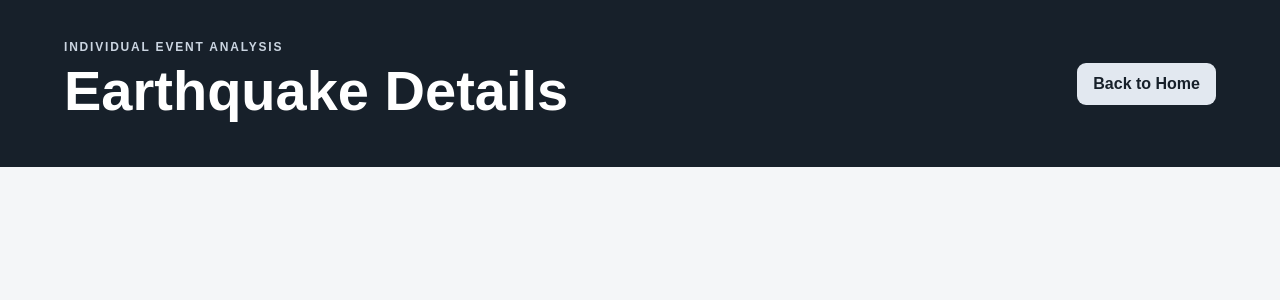
After one commit to lbx554/Earthquake-Monitor, a Flask app: template templates/earthquake_detail.html in a window 1280 px wide. The commit adds this page. Shown: the top 300 px of the page. Run offline with Flask 3, Linux system fonts and the light colour scheme; the template is opened without the code that fills it, so the values that code supplies are empty.

Commit message:
Add earthquake detail page with analysis and visualization

```diff
--- a/app.py
+++ b/app.py
@@ -4,10 +4,15 @@ from datetime import datetime, timezone
 from pathlib import Path
 from typing import Any
 
+import matplotlib
+
+matplotlib.use("Agg")
+
+import matplotlib.pyplot as plt
 import numpy as np
 import pandas as pd
 import requests
-from flask import Flask, jsonify, render_template, send_file
+from flask import Flask, abort, jsonify, render_template, send_file, url_for
 
 app = Flask(__name__)
 
@@ -16,6 +21,7 @@ USGS_FEED_URL = (
 )
 DATA_DIR = Path("data")
 CSV_PATH = DATA_DIR / "earthquakes.csv"
+GENERATED_DIR = Path("static/generated")
 
 
 def fetch_earthquakes() -> list[dict[str, Any]]:
@@ -42,9 +48,13 @@ def fetch_earthquakes() -> list[dict[str, Any]]:
                 tz=timezone.utc,
             ).isoformat()
 
+        event_id = feature.get("id")
+        if not event_id:
+            continue
+
         earthquakes.append(
             {
-                "id": feature.get("id"),
+                "id": event_id,
                 "magnitude": properties.get("mag"),
                 "location": properties.get("place") or "Unknown location",
                 "depth_km": coordinates[2],
@@ -61,10 +71,7 @@ def fetch_earthquakes() -> list[dict[str, Any]]:
 def earthquakes_to_dataframe(
     earthquakes: list[dict[str, Any]],
 ) -> pd.DataFrame:
-    """
-    Convert earthquake records into a cleaned pandas DataFrame.
-    """
-
+    """Convert earthquake records into a cleaned pandas DataFrame."""
     columns = [
         "id",
         "magnitude",
@@ -76,22 +83,12 @@ def earthquakes_to_dataframe(
         "details_url",
     ]
 
-    dataframe = pd.DataFrame(
-        earthquakes,
-        columns=columns,
-    )
+    dataframe = pd.DataFrame(earthquakes, columns=columns)
 
     if dataframe.empty:
         return dataframe
 
-    numeric_columns = [
-        "magnitude",
-        "depth_km",
-        "longitude",
-        "latitude",
-    ]
-
-    for column in numeric_columns:
+    for column in ["magnitude", "depth_km", "longitude", "latitude"]:
         dataframe[column] = pd.to_numeric(
             dataframe[column],
             errors="coerce",
@@ -106,52 +103,27 @@ def earthquakes_to_dataframe(
     return dataframe
 
 
-def save_to_csv(
-    earthquakes: list[dict[str, Any]],
-) -> Path:
-    """
-    Save earthquake data using pandas.
-    """
-
+def save_to_csv(earthquakes: list[dict[str, Any]]) -> Path:
+    """Save earthquake data using pandas."""
     DATA_DIR.mkdir(exist_ok=True)
-
-    dataframe = earthquakes_to_dataframe(
-        earthquakes
-    )
-
-    dataframe.to_csv(
-        CSV_PATH,
-        index=False,
-    )
-
+    dataframe = earthquakes_to_dataframe(earthquakes)
+    dataframe.to_csv(CSV_PATH, index=False)
     return CSV_PATH
 
 
-def safe_float(
-    value: Any,
-    decimals: int = 2,
-) -> float | None:
-    """
-    Convert NumPy/pandas values into normal Python floats
-    for JSON serialization.
-    """
-
+def safe_float(value: Any, decimals: int = 2) -> float | None:
+    """Convert NumPy/pandas values into JSON-safe Python floats."""
     if value is None or pd.isna(value):
         return None
 
-    return round(
-        float(value),
-        decimals,
-    )
+    return round(float(value), decimals)
 
 
 def calculate_statistics(
     earthquakes: list[dict[str, Any]],
 ) -> dict[str, Any]:
-
-    dataframe = earthquakes_to_dataframe(
-        earthquakes
-    )
+    """Calculate statistics for the entire current earthquake feed."""
+    dataframe = earthquakes_to_dataframe(earthquakes)
 
     if dataframe.empty:
         return {
@@ -168,140 +140,245 @@ def calculate_statistics(
     magnitudes = dataframe["magnitude"].dropna()
     depths = dataframe["depth_km"].dropna()
 
-    #largest_index = magnitudes.idxmax()
     largest_location = None
-
     if not magnitudes.empty:
         largest_index = magnitudes.idxmax()
-        largest_location = dataframe.loc[
-            largest_index,
-            "location",
-        ]
+        largest_location = dataframe.loc[largest_index, "location"]
 
     return {
-
         "count": int(len(dataframe)),
-
-        "average_magnitude":
-            safe_float(
-                np.mean(magnitudes)
-            ),
-
-        "median_magnitude":
-            safe_float(
-                np.median(magnitudes)
-            ),
-
-        "minimum_magnitude":
-            safe_float(
-                np.min(magnitudes)
-            ),
-
-        "maximum_magnitude":
-            safe_float(
-                np.max(magnitudes)
-            ),
-
-        "average_depth_km":
-            safe_float(
-                np.mean(depths)
-            ),
-
-        "maximum_depth_km":
-            safe_float(
-                np.max(depths)
-            ),
-
+        "average_magnitude": (
+            safe_float(np.mean(magnitudes)) if not magnitudes.empty else None
+        ),
+        "median_magnitude": (
+            safe_float(np.median(magnitudes)) if not magnitudes.empty else None
+        ),
+        "minimum_magnitude": (
+            safe_float(np.min(magnitudes)) if not magnitudes.empty else None
+        ),
+        "maximum_magnitude": (
+            safe_float(np.max(magnitudes)) if not magnitudes.empty else None
+        ),
+        "average_depth_km": (
+            safe_float(np.mean(depths)) if not depths.empty else None
+        ),
+        "maximum_depth_km": (
+            safe_float(np.max(depths)) if not depths.empty else None
+        ),
         "largest_location": largest_location,
     }
+
+
+def find_earthquake(
+    earthquakes: list[dict[str, Any]],
+    event_id: str,
+) -> dict[str, Any] | None:
+    """Find one earthquake by its USGS event ID."""
+    return next(
+        (earthquake for earthquake in earthquakes if earthquake["id"] == event_id),
+        None,
+    )
+
+
+def percentile_rank(series: pd.Series, value: Any) -> float | None:
+    """Return the percentage of feed values less than or equal to a value."""
+    clean_series = series.dropna()
+
+    if clean_series.empty or value is None or pd.isna(value):
+        return None
+
+    return safe_float((clean_series <= float(value)).mean() * 100)
+
+
+def calculate_event_statistics(
+    earthquake: dict[str, Any],
+    earthquakes: list[dict[str, Any]],
+) -> dict[str, Any]:
+    """Compare one earthquake with all events in the current USGS feed."""
+    dataframe = earthquakes_to_dataframe(earthquakes)
+
+    magnitudes = dataframe["magnitude"].dropna()
+    depths = dataframe["depth_km"].dropna()
+
+    magnitude = earthquake.get("magnitude")
+    depth = earthquake.get("depth_km")
+
+    average_magnitude = np.mean(magnitudes) if not magnitudes.empty else None
+    average_depth = np.mean(depths) if not depths.empty else None
+
+    return {
+        "feed_count": int(len(dataframe)),
+        "magnitude_percentile": percentile_rank(magnitudes, magnitude),
+        "depth_percentile": percentile_rank(depths, depth),
+        "feed_average_magnitude": safe_float(average_magnitude),
+        "feed_average_depth_km": safe_float(average_depth),
+        "magnitude_difference_from_average": (
+            safe_float(float(magnitude) - float(average_magnitude))
+            if magnitude is not None and average_magnitude is not None
+            else None
+        ),
+        "depth_difference_from_average_km": (
+            safe_float(float(depth) - float(average_depth))
+            if depth is not None and average_depth is not None
+            else None
+        ),
+    }
+
+
+def generate_event_visualization(
+    earthquake: dict[str, Any],
+    earthquakes: list[dict[str, Any]],
+) -> str:
+    """Create a scatter plot highlighting one event in the current feed."""
+    dataframe = earthquakes_to_dataframe(earthquakes)
+    plot_data = dataframe.dropna(subset=["magnitude", "depth_km"])
+
+    GENERATED_DIR.mkdir(parents=True, exist_ok=True)
+
+    event_id = earthquake["id"]
+    safe_event_id = "".join(
+        character for character in event_id if character.isalnum() or character in "-_"
+    )
+    filename = f"earthquake_{safe_event_id}.png"
+    output_path = GENERATED_DIR / filename
+
+    figure, axis = plt.subplots(figsize=(5.5, 3.5))
+
+    if not plot_data.empty:
+        axis.scatter(
+            plot_data["magnitude"],
+            plot_data["depth_km"],
+            alpha=0.35,
+            label="Other earthquakes",
+        )
+
+    magnitude = earthquake.get("magnitude")
+    depth = earthquake.get("depth_km")
+
+    if magnitude is not None and depth is not None:
+        axis.scatter(
+            [magnitude],
+            [depth],
+            s=180,
+            marker="*",
+            label="Selected earthquake",
+        )
+
+    axis.set_title("Selected Earthquake Compared with Current Feed")
+    axis.set_xlabel("Magnitude")
+    axis.set_ylabel("Depth (km)")
+    axis.invert_yaxis()
+    axis.grid(alpha=0.25)
+    axis.legend()
+    figure.tight_layout()
+    figure.savefig(output_path, dpi=150)
+    plt.close(figure)
+
+    return url_for("static", filename=f"generated/{filename}")
+
 
 @app.get("/")
 def index():
     return render_template("index.html")
 
 
+@app.get("/earthquake/<event_id>")
+def earthquake_detail(event_id: str):
+    """Display statistics and a visualization for one earthquake."""
+    try:
+        earthquakes = fetch_earthquakes()
+    except requests.RequestException as exc:
+        return render_template(
+            "earthquake_detail.html",
+            earthquake=None,
+            event_statistics=None,
+            visualization_url=None,
+            error=f"Unable to contact USGS: {exc}",
+        ), 502
+
+    earthquake = find_earthquake(earthquakes, event_id)
+
+    if earthquake is None:
+        abort(404, description="Earthquake event not found in the current feed.")
+
+    event_statistics = calculate_event_statistics(earthquake, earthquakes)
+    visualization_url = generate_event_visualization(earthquake, earthquakes)
+
+    return render_template(
+        "earthquake_detail.html",
+        earthquake=earthquake,
+        event_statistics=event_statistics,
+        visualization_url=visualization_url,
+        error=None,
+    )
+
+
 @app.get("/api/earthquakes")
 def earthquakes_api():
     try:
         earthquakes = fetch_earthquakes()
+        return jsonify({"earthquakes": earthquakes})
+    except requests.RequestException as exc:
+        return jsonify({"error": f"Unable to contact USGS: {exc}"}), 502
 
-        return jsonify(
-            {
-                "earthquakes": earthquakes
-            }
-        )
 
+@app.get("/api/earthquakes/<event_id>")
+def earthquake_detail_api(event_id: str):
+    """Return one earthquake and its contextual statistics as JSON."""
+    try:
+        earthquakes = fetch_earthquakes()
     except requests.RequestException as exc:
-        return jsonify(
-            {
-                "error": f"Unable to contact USGS: {exc}"
-            }
-        ), 502
+        return jsonify({"error": f"Unable to contact USGS: {exc}"}), 502
+
+    earthquake = find_earthquake(earthquakes, event_id)
+
+    if earthquake is None:
+        return jsonify({"error": "Earthquake event not found."}), 404
+
+    return jsonify(
+        {
+            "earthquake": earthquake,
+            "statistics": calculate_event_statistics(
+                earthquake,
+                earthquakes,
+            ),
+        }
+    )
 
 
 @app.get("/api/statistics")
 def statistics_api():
     try:
         earthquakes = fetch_earthquakes()
-
-        statistics = calculate_statistics(
-            earthquakes
-        )
-
-        return jsonify(statistics)
-
+        return jsonify(calculate_statistics(earthquakes))
     except requests.RequestException as exc:
-        return jsonify(
-            {
-                "error": f"Unable to contact USGS: {exc}"
-            }
-        ), 502
+        return jsonify({"error": f"Unable to contact USGS: {exc}"}), 502
 
 
 @app.post("/api/download")
 def download_api():
     try:
         earthquakes = fetch_earthquakes()
-
-        csv_path = save_to_csv(
-            earthquakes
-        )
+        csv_path = save_to_csv(earthquakes)
 
         return jsonify(
             {
-                "message": (
-                    "Earthquake data saved successfully."
-                ),
+                "message": "Earthquake data saved successfully.",
                 "records": len(earthquakes),
                 "file": str(csv_path),
             }
         )
-
     except requests.RequestException as exc:
-        return jsonify(
-            {
-                "error": f"Unable to contact USGS: {exc}"
-            }
-        ), 502
-
+        return jsonify({"error": f"Unable to contact USGS: {exc}"}), 502
     except OSError as exc:
-        return jsonify(
-            {
-                "error": f"Unable to save CSV file: {exc}"
-            }
-        ), 500
+        return jsonify({"error": f"Unable to save CSV file: {exc}"}), 500
 
 
 @app.get("/download/csv")
 def download_csv():
     if not CSV_PATH.exists():
         return jsonify(
-            {
-                "error": (
-                    "Download data first to create "
-                    "the CSV file."
-                )
-            }
+            {"error": "Download data first to create the CSV file."}
         ), 404
 
     return send_file(
--- a/requirements.txt
+++ b/requirements.txt
@@ -2,3 +2,4 @@ Flask>=3.0,<4.0
 requests>=2.31,<3.0
 pandas>=2.0,<3.0
 numpy>=1.26,<3.0
+matplotlib>=3.8,<4.0
--- a/static/app.js
+++ b/static/app.js
@@ -25,11 +25,13 @@ function renderEarthquakes(items) {
         const time = earthquake.time_utc
             ? new Date(earthquake.time_utc).toLocaleString()
             : "Unknown";
+        const internalDetailsUrl =
+            `/earthquake/${encodeURIComponent(earthquake.id)}`;
 
         row.innerHTML = `
             <td class="magnitude">${formatNumber(earthquake.magnitude, 1)}</td>
             <td>
-                <a href="${earthquake.details_url}" target="_blank" rel="noopener">
+                <a href="${internalDetailsUrl}">
                     ${earthquake.location}
                 </a>
             </td>
--- a/static/style.css
+++ b/static/style.css
@@ -196,3 +196,26 @@ th {
         grid-template-columns: 1fr;
     }
 }
+
+.detail-grid {
+    display: grid;
+    grid-template-columns: repeat(2, minmax(0, 1fr));
+    gap: 0.75rem 1.5rem;
+    margin-top: 1rem;
+}
+
+.analysis-chart {
+    display: block;
+    width: 100%;
+    max-width: 600px;   /* reduced from 900px */
+    height: auto;
+    margin: 1rem auto 0;
+    border: 1px solid var(--border);
+    border-radius: 12px;
+}
+
+@media (max-width: 700px) {
+    .detail-grid {
+        grid-template-columns: 1fr;
+    }
+}
--- /dev/null
+++ b/templates/earthquake_detail.html
@@ -0,0 +1,98 @@
+<!DOCTYPE html>
+<html lang="en">
+<head>
+    <meta charset="UTF-8">
+    <meta name="viewport" content="width=device-width, initial-scale=1.0">
+    <title>Earthquake Details</title>
+    <link rel="stylesheet" href="{{ url_for('static', filename='style.css') }}">
+</head>
+<body>
+    <header>
+        <div>
+            <p class="eyebrow">INDIVIDUAL EVENT ANALYSIS</p>
+            <h1>Earthquake Details</h1>
+            {% if earthquake %}
+                <p>{{ earthquake.location }}</p>
+            {% endif %}
+        </div>
+        <a class="button secondary" href="{{ url_for('index') }}">Back to Home</a>
+    </header>
+
+    <main>
+        {% if error %}
+            <section class="panel">
+                <h2>Unable to load event</h2>
+                <p>{{ error }}</p>
+            </section>
+        {% elif earthquake %}
+            <section class="stats-grid">
+                <article class="stat-card">
+                    <span>Magnitude</span>
+                    <strong>{{ earthquake.magnitude if earthquake.magnitude is not none else "N/A" }}</strong>
+                </article>
+                <article class="stat-card">
+                    <span>Depth</span>
+                    <strong>
+                        {{ earthquake.depth_km if earthquake.depth_km is not none else "N/A" }} km
+                    </strong>
+                </article>
+                <article class="stat-card">
+                    <span>Magnitude percentile</span>
+                    <strong>
+                        {{ event_statistics.magnitude_percentile if event_statistics.magnitude_percentile is not none else "N/A" }}%
+                    </strong>
+                </article>
+                <article class="stat-card">
+                    <span>Depth percentile</span>
+                    <strong>
+                        {{ event_statistics.depth_percentile if event_statistics.depth_percentile is not none else "N/A" }}%
+                    </strong>
+                </article>
+            </section>
+
+            <section class="panel">
+                <h2>Event information</h2>
+                <div class="detail-grid">
+                    <p><strong>USGS event ID:</strong> {{ earthquake.id }}</p>
+                    <p><strong>Time (UTC):</strong> {{ earthquake.time_utc or "Unknown" }}</p>
+                    <p><strong>Latitude:</strong> {{ earthquake.latitude }}</p>
+                    <p><strong>Longitude:</strong> {{ earthquake.longitude }}</p>
+                    <p>
+                        <strong>Magnitude difference from feed average:</strong>
+                        {{ event_statistics.magnitude_difference_from_average
+                           if event_statistics.magnitude_difference_from_average is not none
+                           else "N/A" }}
+                    </p>
+                    <p>
+                        <strong>Depth difference from feed average:</strong>
+                        {{ event_statistics.depth_difference_from_average_km
+                           if event_statistics.depth_difference_from_average_km is not none
+                           else "N/A" }} km
+                    </p>
+                </div>
+
+                {% if earthquake.details_url %}
+                    <p>
+                        <a href="{{ earthquake.details_url }}" target="_blank" rel="noopener">
+                            Open original USGS event page
+                        </a>
+                    </p>
+                {% endif %}
+            </section>
+
+            <section class="panel">
+                <h2>Magnitude and depth comparison</h2>
+                <p>
+                    The star marks this earthquake among all events in the current
+                    USGS one-day feed.
+                </p>
+                <img
+                    class="analysis-chart"
+                    src="{{ visualization_url }}"
+                    alt="Scatter plot comparing the selected earthquake's magnitude and depth with the current feed"
+                >
+            </section>
+        {% endif %}
+    </main>
+</body>
+</html>
```
Also changed, not shown: 1 other file.
